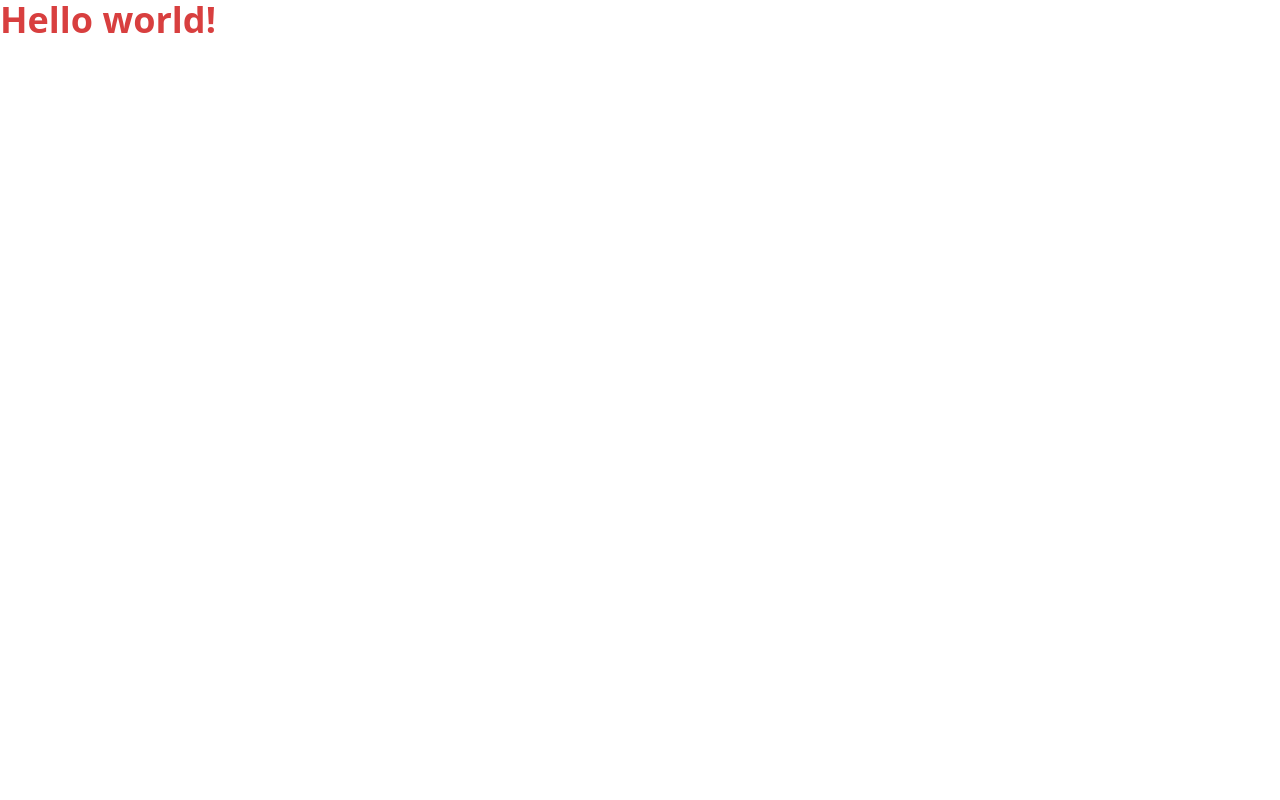
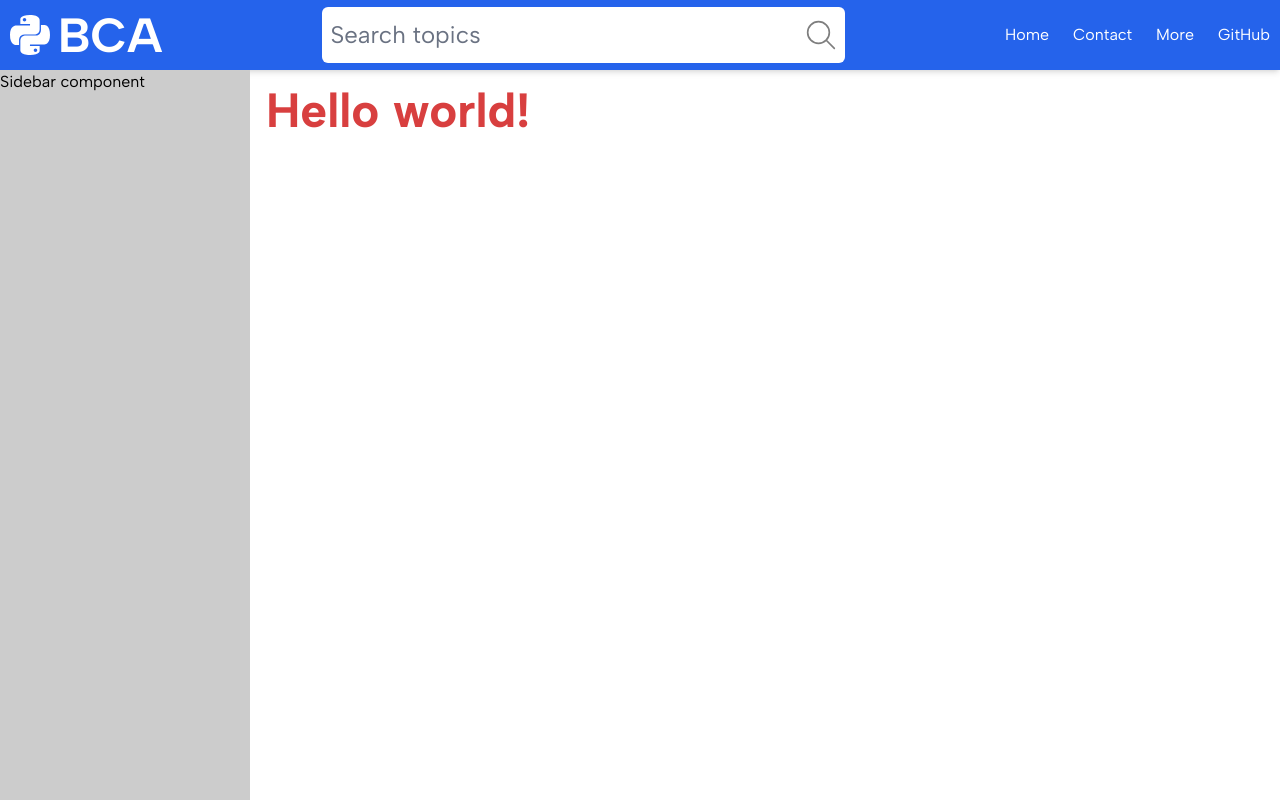
Before and after one commit to Saumya-Kanti-Sarma/bcafypython, a Next.js app: page / in a window 1280 px wide. Built offline with nearby package versions, Linux system fonts and the light colour scheme.

Commit message:
minor updates

```diff
--- a/src/app/global.css
+++ b/src/app/global.css
@@ -1,22 +1,34 @@
 @import "tailwindcss";
 
-* {
-  margin: 0;
-  padding: 0;
-}
-
-a {
-  @apply text-blue-600 underline hover:text-blue-800;
-}
-
 h1 {
-  @apply text-4xl font-bold mb-4;
+  @apply text-3xl md:text-4xl lg:text-5xl font-bold mb-4;
 }
 
 h2 {
-  @apply text-3xl font-semibold mb-3;
+  @apply text-2xl md:text-3xl lg:text-4xl font-semibold mb-3;
 }
 
 h3 {
-  @apply text-2xl font-medium mb-2;
+  @apply text-xl md:text-2xl lg:text-3xl font-medium mb-2;
 }
+
+
+* {
+  font-family: Albert Sans;
+}
+
+:root {
+  --blue: #2563eb;
+  --secondary-color: #64748b;
+  --accent-color: #f59e42;
+}
+
+.menu-btn {
+  display: none;
+}
+
+@media (max-width:780px) {
+  .menu-btn {
+    display: block;
+  }
+}
--- a/src/app/layout.tsx
+++ b/src/app/layout.tsx
@@ -1,6 +1,10 @@
+import Navbar from "@/component/Navbar/Navbar";
+import Sidebar from "@/component/Sidebar/Sidebar";
+
 export const metadata = {
-  title: 'Next.js',
-  description: 'Generated by Next.js',
+  title: 'BCA 1st year Python | By Saumya Sarma',
+  description: 'Made my Saumya Sarma from Pillai College of arts, commerce and science.',
+  keywords: ["BCA", "Python", "Saumya", "Bca python tutorials"],
 }
 
 export default function RootLayout({
@@ -8,9 +12,30 @@ export default function RootLayout({
 }: {
   children: React.ReactNode
 }) {
+
   return (
     <html lang="en">
-      <body>{children}</body>
+      <head>
+        <link rel="preconnect" href="https://fonts.googleapis.com" />
+        <link rel="icon" type="image/svg+xml" href="/icons/python.svg" />
+        <link rel="preconnect" href="https://fonts.gstatic.com" crossOrigin="anonymous" />
+        <link href="https://fonts.googleapis.com/css2?family=Albert+Sans:ital,wght@0,100..900;1,100..900&display=swap" rel="stylesheet" />
+      </head>
+      <body className="w-[100vw] h-[100dvh] overflow-hidden">
+        <Navbar />
+
+        <main className="flex h-[calc(100dvh-70px)] relative max-md:h-[calc(100dvh-60px)]">
+          {/* Sidebar */}
+          <aside className="max-w-[250px] h-[calc(100dvh-70px)] bg-gray-100 overflow-y-auto realtive">
+            <Sidebar />
+          </aside>
+
+          {/* Page Content */}
+          <section className="flex-1 overflow-y-auto p-4">
+            {children}
+          </section>
+        </main>
+      </body>
     </html>
   )
 }
--- a/src/app/page.tsx
+++ b/src/app/page.tsx
@@ -1,3 +1,4 @@
+"use client";
 import "./global.css";
 const page = () => {
   return (
```
Also changed, not shown: package.json (+9 -6 lines), 2 other files (tests, documents, lock files or other folders).
